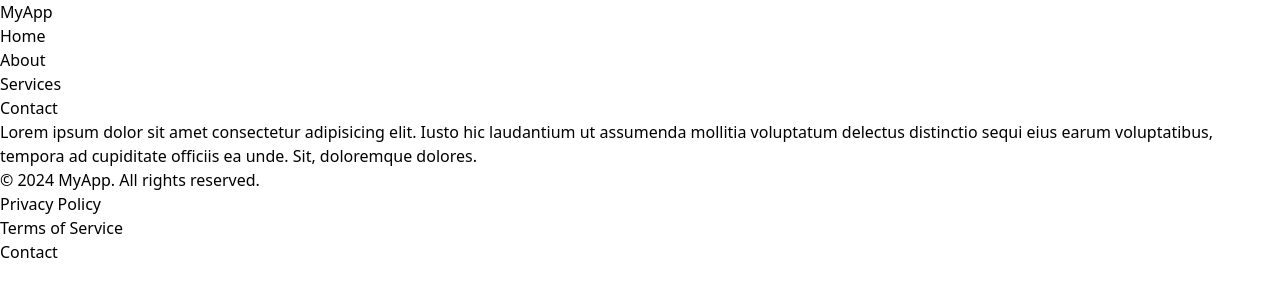
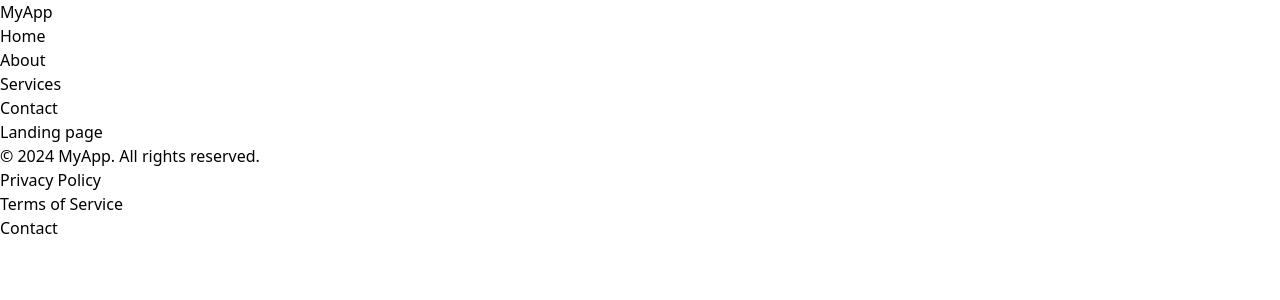
Before and after one commit to ishanwaghela2007/Upwork-clone, a React (Vite) app in the folder frontend/: page / in a window 1280 px wide. Shown: the top 300 px of the page. Built offline with nearby package versions, Linux system fonts and the light colour scheme.

Commit message:
updated code

```diff
--- a/frontend/src/App.jsx
+++ b/frontend/src/App.jsx
@@ -2,22 +2,20 @@
 import React from 'react';
 import { BrowserRouter as Router, Route, Routes } from 'react-router-dom';
 import UserLayout from './User/Userlayout';
+import Landing from './User/Landingpage/Landing';
 import Home from './User/Pages/Home/Home';
 import Auth from './User/Pages/Auth/Auth';
-
 
 const App = () => {
   return (
     <Router>
-
       <Routes>
-        <Route path='/' element={<UserLayout />} >
-        <Route index element={<Home />} />
-        <Route path='Auth' element={<Auth/>} />
+        <Route path='/' element={<UserLayout />}>
+          <Route index element={<Landing />} />
+          <Route path='Auth' element={<Auth />} />
+          <Route path='home' element={<Home />} />
         </Route>
       </Routes>
-
-
     </Router>
   );
 };
--- /dev/null
+++ b/frontend/src/User/Landingpage/Landing.jsx
@@ -0,0 +1,9 @@
+import React from 'react';
+
+const Landing=()=>{
+    return(
+        <h1>Landing page</h1>
+    )
+}
+
+export default Landing;
```
